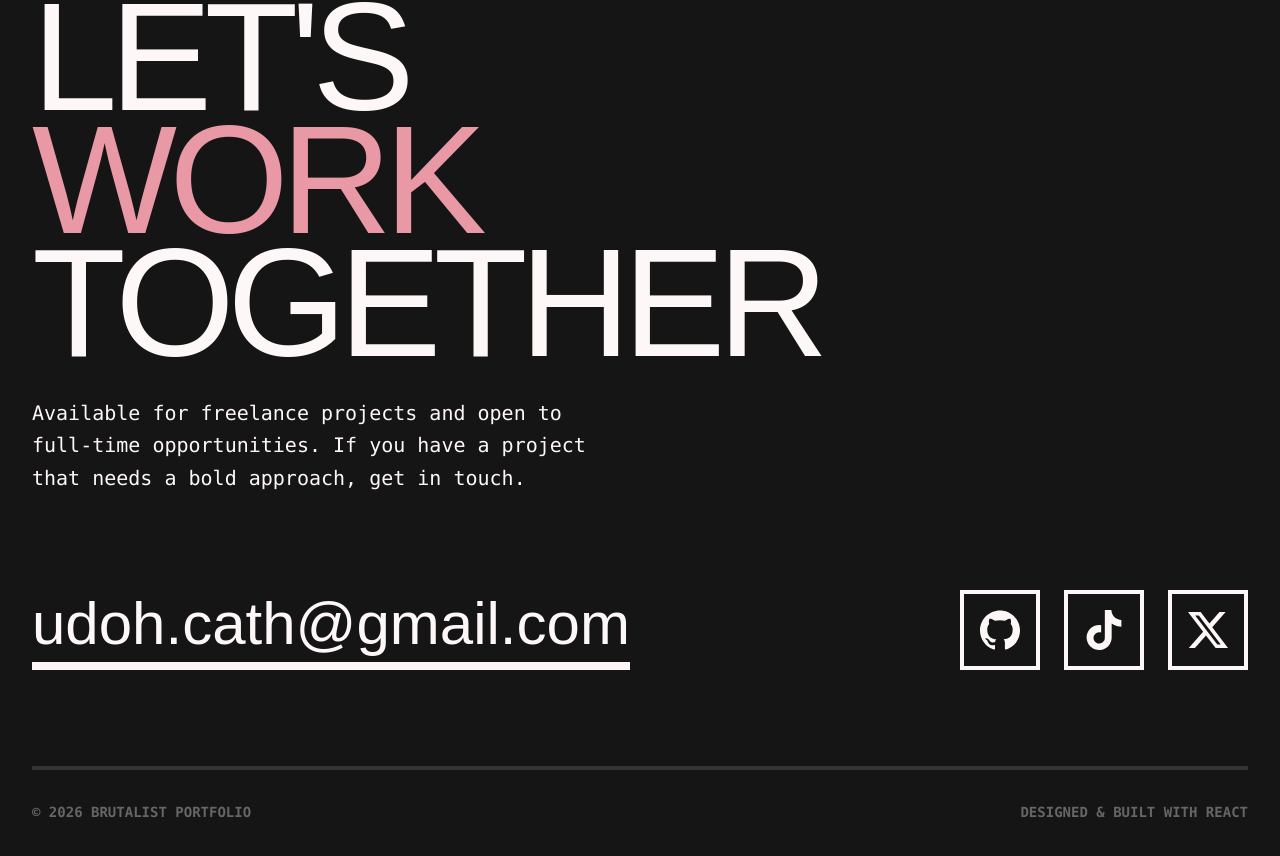
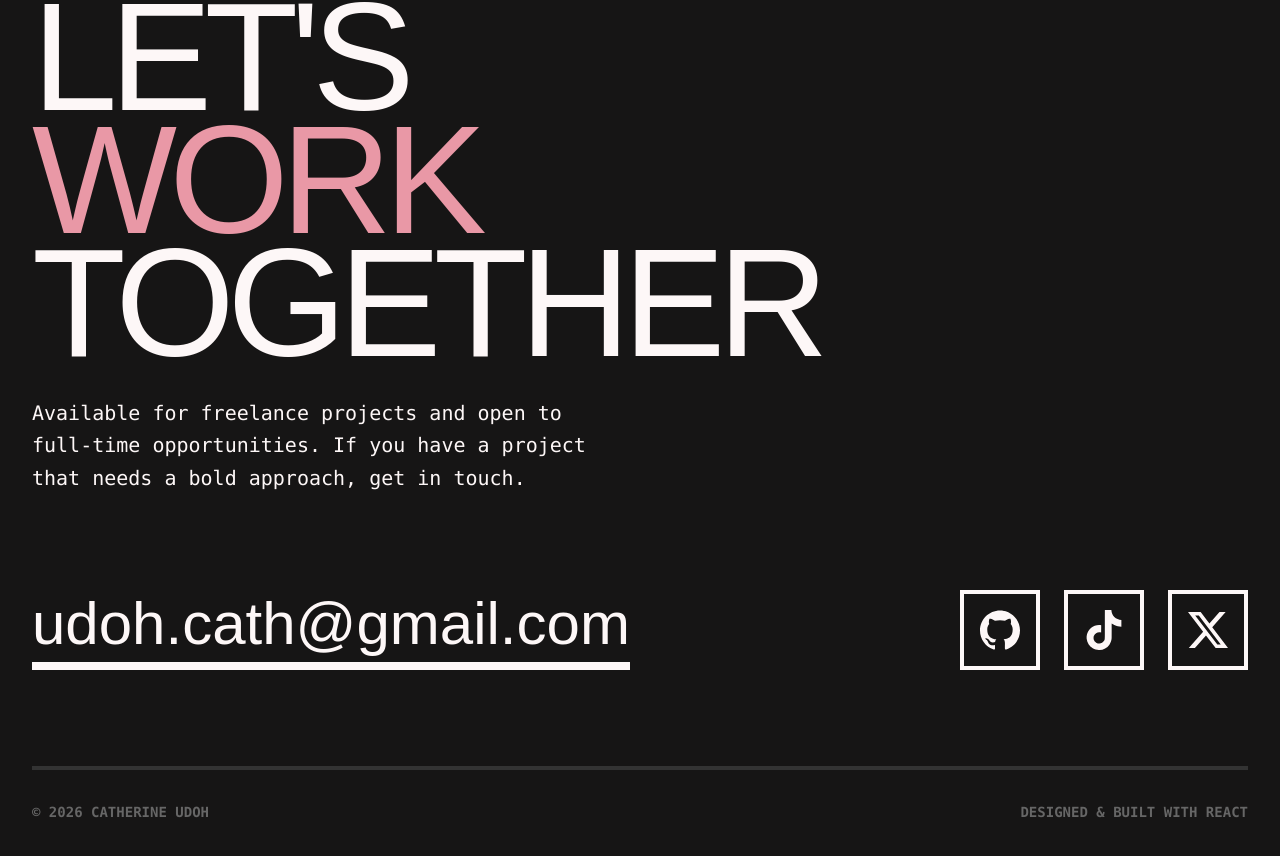
Before and after one commit to KathieU/2026-Portfolio, a React (Vite) app: page / in a window 1280 px wide. Shown: the part 3454-4310 px from the top of the page. Built offline with nearby package versions, Linux system fonts and the light colour scheme.

Commit message:
Updated footer text

```diff
--- a/src/components/Contact.tsx
+++ b/src/components/Contact.tsx
@@ -65,7 +65,7 @@ export function Contact() {
       </div>
 
       <div className="mt-24 border-t-4 border-[#333] pt-8 flex flex-col md:flex-row justify-between items-center gap-4 text-[#666] font-mono text-sm uppercase font-bold">
-        <span>© 2026 Brutalist Portfolio</span>
+        <span>© 2026 Catherine Udoh</span>
         <span>Designed & Built with React</span>
       </div>
     </section>
```
